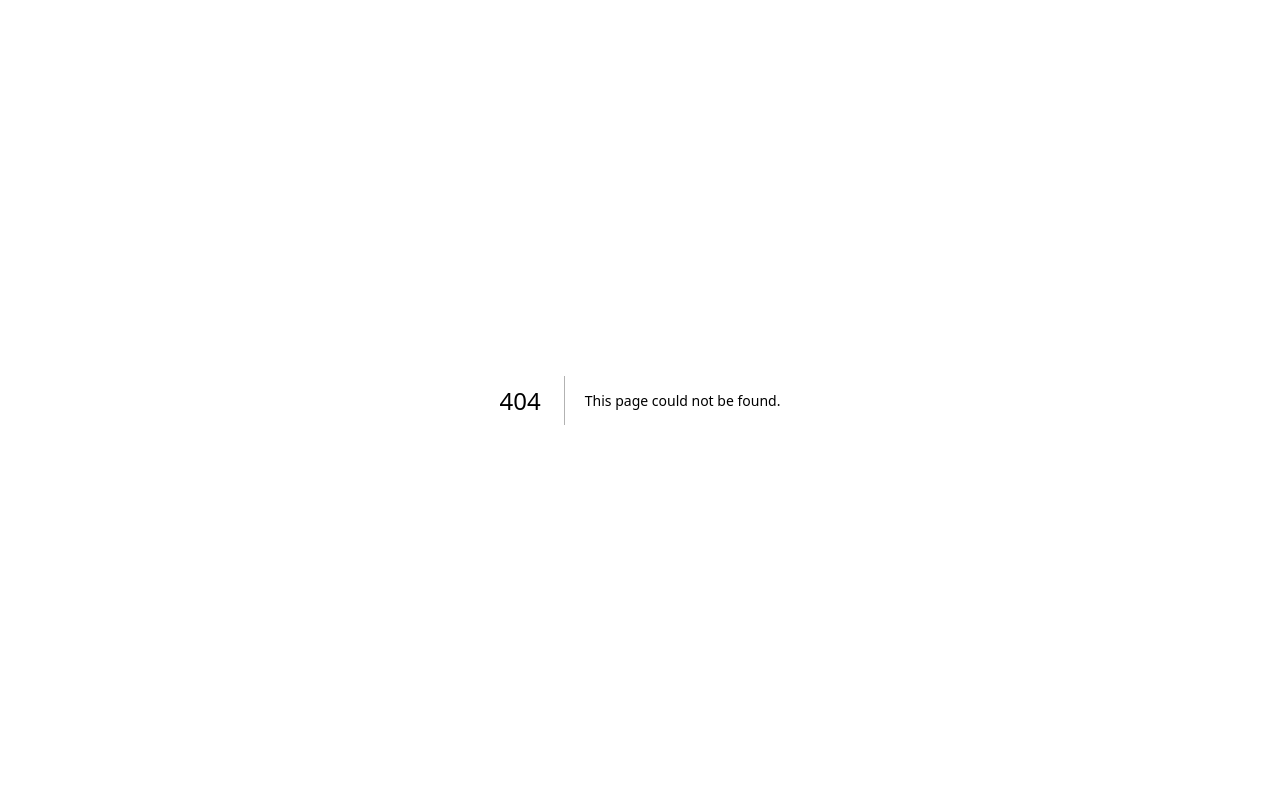
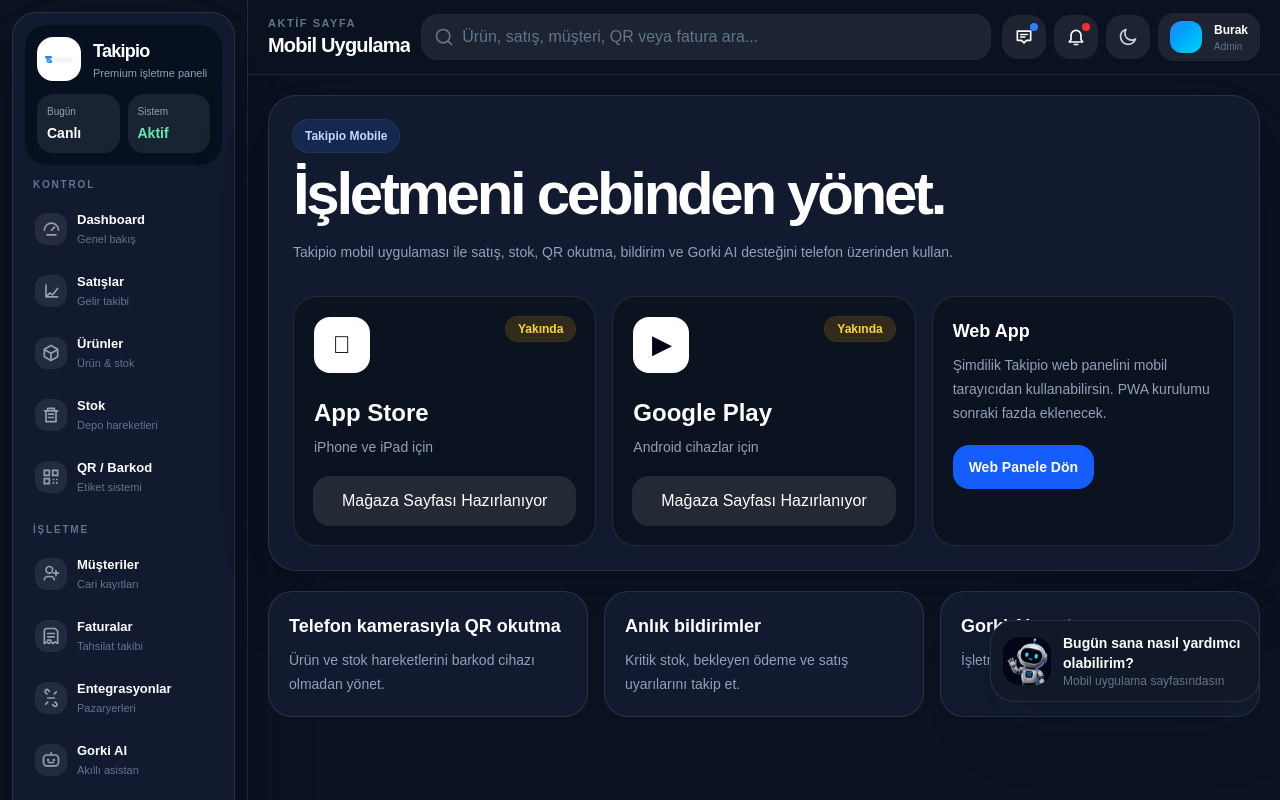
Before and after one commit to BurakSynthie/takipio-temiz, a Next.js app: page /app/downloads in a window 1280 px wide. Before the commit this address had no page. Shown: the top 800 px of the page. Built offline with nearby package versions, Linux system fonts and the light colour scheme.

Commit message:
Create page.tsx

```diff
--- /dev/null
+++ b/app/app/downloads/page.tsx
@@ -0,0 +1,68 @@
+import Link from "next/link";
+
+export default function DownloadsPage() {
+  return (
+    <section className="mx-auto w-full max-w-[1300px] space-y-5 text-white">
+      <div className="overflow-hidden rounded-[28px] border border-white/10 bg-[#111a2e] p-6 shadow-[0_20px_70px_rgba(2,6,23,0.26)]">
+        <div className="max-w-3xl">
+          <div className="mb-3 inline-flex rounded-full bg-blue-500/15 px-3 py-2 text-xs font-black text-blue-200 ring-1 ring-blue-400/20">
+            Takipio Mobile
+          </div>
+          <h1 className="text-4xl font-black tracking-[-0.055em] sm:text-6xl">İşletmeni cebinden yönet.</h1>
+          <p className="mt-4 text-sm leading-6 text-slate-400">
+            Takipio mobil uygulaması ile satış, stok, QR okutma, bildirim ve Gorki AI desteğini telefon üzerinden kullan.
+          </p>
+        </div>
+
+        <div className="mt-8 grid gap-4 lg:grid-cols-3">
+          <StoreCard title="App Store" subtitle="iPhone ve iPad için" badge="Yakında" icon="" />
+          <StoreCard title="Google Play" subtitle="Android cihazlar için" badge="Yakında" icon="▶" />
+          <div className="rounded-[24px] border border-white/10 bg-[#0b1220] p-5">
+            <p className="text-lg font-black">Web App</p>
+            <p className="mt-2 text-sm leading-6 text-slate-400">
+              Şimdilik Takipio web panelini mobil tarayıcıdan kullanabilirsin. PWA kurulumu sonraki fazda eklenecek.
+            </p>
+            <Link href="/app" className="mt-5 inline-flex rounded-2xl bg-blue-600 px-4 py-3 text-sm font-black text-white">
+              Web Panele Dön
+            </Link>
+          </div>
+        </div>
+      </div>
+
+      <div className="grid gap-4 lg:grid-cols-3">
+        <Feature title="Telefon kamerasıyla QR okutma" desc="Ürün ve stok hareketlerini barkod cihazı olmadan yönet." />
+        <Feature title="Anlık bildirimler" desc="Kritik stok, bekleyen ödeme ve satış uyarılarını takip et." />
+        <Feature title="Gorki AI cepte" desc="İşletme asistanın her an yanında olsun." />
+      </div>
+    </section>
+  );
+}
+
+function StoreCard({ title, subtitle, badge, icon }: { title: string; subtitle: string; badge: string; icon: string }) {
+  return (
+    <div className="group rounded-[24px] border border-white/10 bg-[#0b1220] p-5 transition hover:-translate-y-1 hover:bg-[#111d31]">
+      <div className="flex items-start justify-between gap-4">
+        <div className="flex h-14 w-14 items-center justify-center rounded-2xl bg-white text-2xl font-black text-slate-950">
+          {icon}
+        </div>
+        <span className="rounded-full bg-amber-400/15 px-3 py-1 text-xs font-black text-amber-300 ring-1 ring-amber-400/20">
+          {badge}
+        </span>
+      </div>
+      <h2 className="mt-6 text-2xl font-black">{title}</h2>
+      <p className="mt-2 text-sm text-slate-400">{subtitle}</p>
+      <button className="mt-5 w-full rounded-2xl bg-white/10 px-4 py-3 text-sm font-black text-white ring-1 ring-white/10">
+        Mağaza Sayfası Hazırlanıyor
+      </button>
+    </div>
+  );
+}
+
+function Feature({ title, desc }: { title: string; desc: string }) {
+  return (
+    <div className="rounded-[24px] border border-white/10 bg-[#111a2e] p-5">
+      <h3 className="text-lg font-black">{title}</h3>
+      <p className="mt-2 text-sm leading-6 text-slate-400">{desc}</p>
+    </div>
+  );
+}
```
